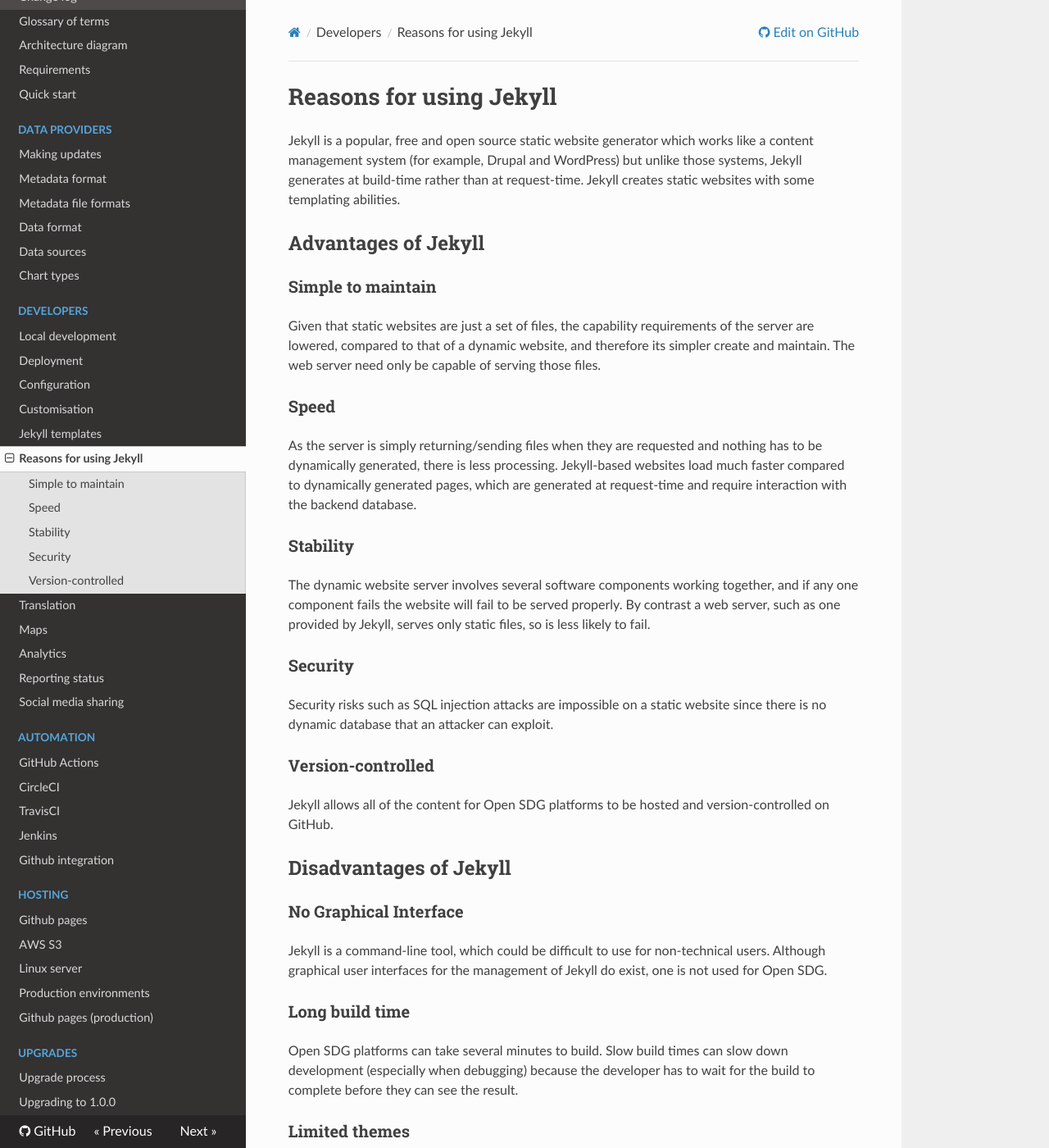
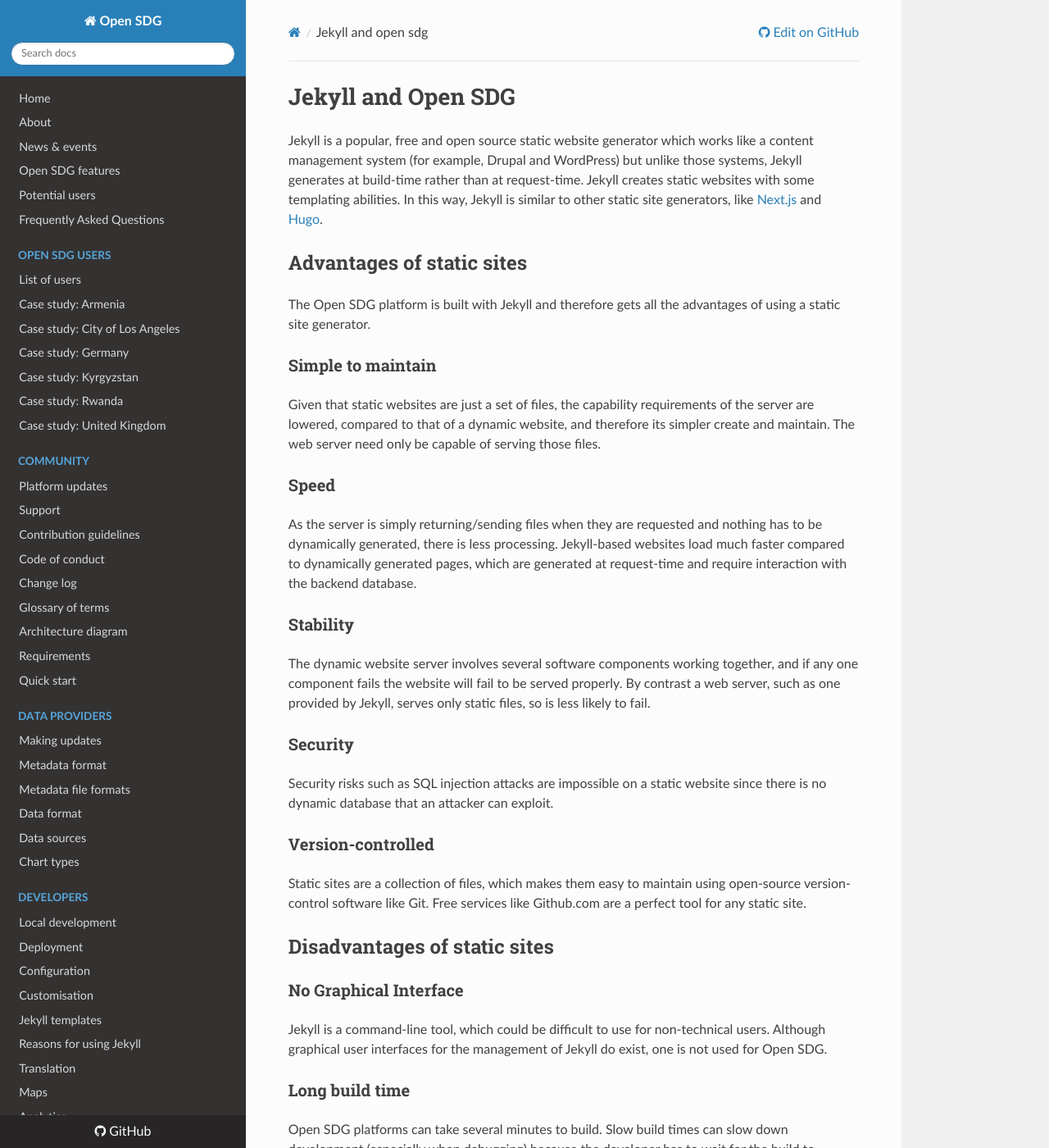
Before and after one commit to open-sdg/open-sdg, an MkDocs documentation site: the page built from docs/jekyll-and-open-sdg.md, in a window 1280 px wide and 1400 px high. Shown: the whole window at 82% size. Built offline with MkDocs 1.6.1, drawn with Linux system fonts in a browser that asks for light colours; nearby versions of some CDN libraries; old or Windows-style settings are respelled for this version of MkDocs; some of the changed text lies outside the part shown.

Commit message:
Update and rename reasons-for-using-jekyll.md to jekyll-and-open-sdg.md

```diff
--- a/docs/reasons-for-using-jekyll.md
+++ b/docs/jekyll-and-open-sdg.md
@@ -1,8 +1,10 @@
-<h1>Reasons for using Jekyll</h1>
+<h1>Jekyll and Open SDG</h1>
 
-Jekyll is a popular, free and open source static website generator which works like a content management system (for example, Drupal and WordPress) but unlike those systems, Jekyll generates at build-time rather than at request-time. Jekyll creates static websites with some templating abilities.
+Jekyll is a popular, free and open source static website generator which works like a content management system (for example, Drupal and WordPress) but unlike those systems, Jekyll generates at build-time rather than at request-time. Jekyll creates static websites with some templating abilities. In this way, Jekyll is similar to other static site generators, like [Next.js](https://nextjs.org/) and [Hugo](https://gohugo.io/).
 
-## Advantages of Jekyll
+## Advantages of static sites
+
+The Open SDG platform is built with Jekyll and therefore gets all the advantages of using a static site generator.
 
 ### Simple to maintain
 
@@ -22,9 +24,9 @@
 
 ### Version-controlled
 
-Jekyll allows all of the content for Open SDG platforms to be hosted and version-controlled on GitHub.
+Static sites are a collection of files, which makes them easy to maintain using open-source version-control software like Git. Free services like Github.com are a perfect tool for any static site.
 
-## Disadvantages of Jekyll
+## Disadvantages of static sites
 
 ### No Graphical Interface
 
@@ -33,7 +35,3 @@
 ### Long build time
 
 Open SDG platforms can take several minutes to build. Slow build times can slow down development (especially when debugging) because the developer has to wait for the build to complete before they can see the result.
-
-### Limited themes
-
-Jekyll has limited themes, relative to popular content management systems.
```
